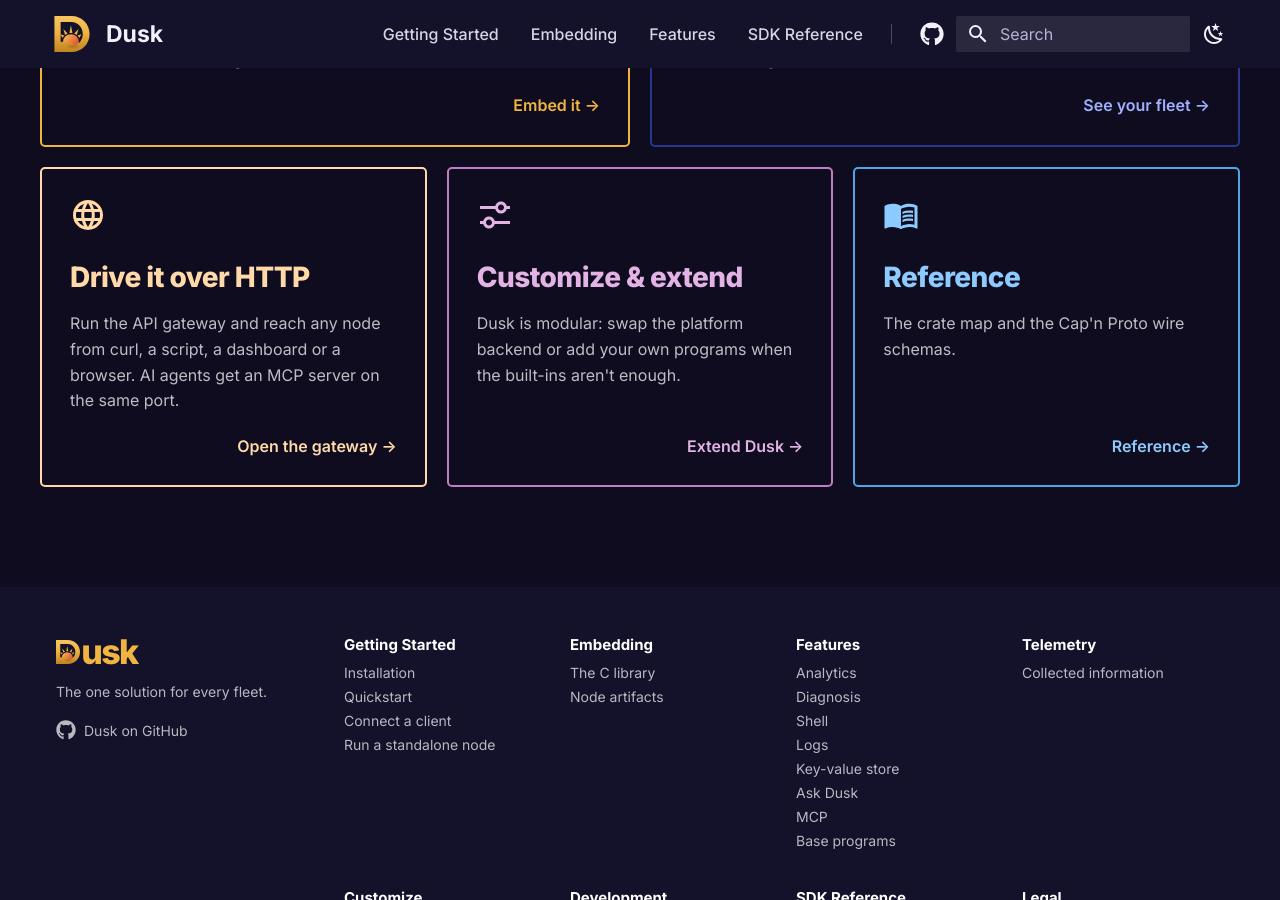
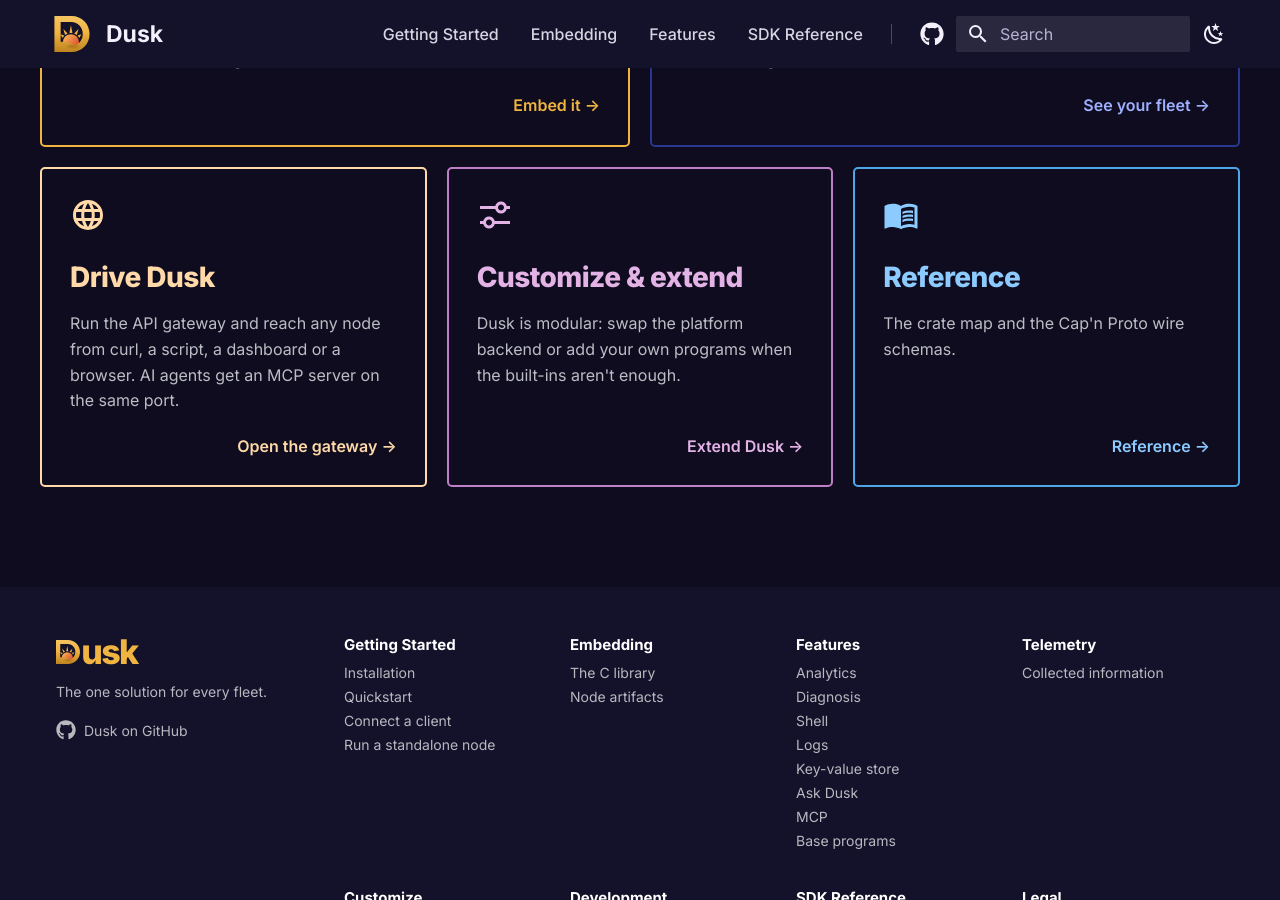
Before and after one commit to tomerze/dusk, an MkDocs documentation site: the page built from docs/docs/index.md, in a window 1280 px wide and 900 px high, scrolled down 7111 px. Built offline with MkDocs 1.6.1 and Material for MkDocs 9.7.7, drawn with Linux system fonts in a browser that asks for light colours; comment, search, counter and statistics services are not loaded.

Commit message:
Update docs to title the HTTP card Drive Dusk
The closing section's card for the API gateway was titled "Drive it over
HTTP". It is "Drive Dusk" now, in step with "Embed Dusk" beside it;
its text still says what it drives it with.

```diff
--- a/docs/docs/index.md
+++ b/docs/docs/index.md
@@ -260,7 +260,7 @@
 
 -   :material-web:{ .dusk-card-icon }
 
-    **Drive it over HTTP**
+    **Drive Dusk**
 
     Run the API gateway and reach any node from curl, a script, a dashboard or a
     browser. AI agents get an MCP server on the same port.
```
